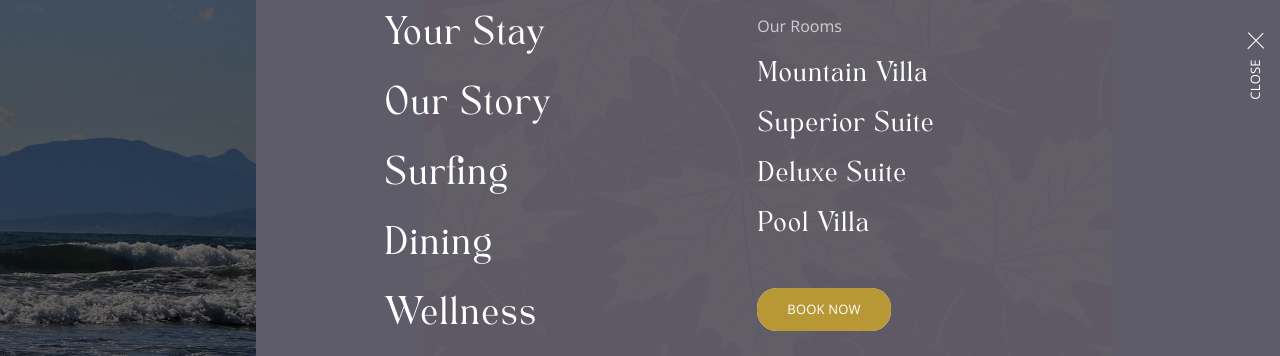
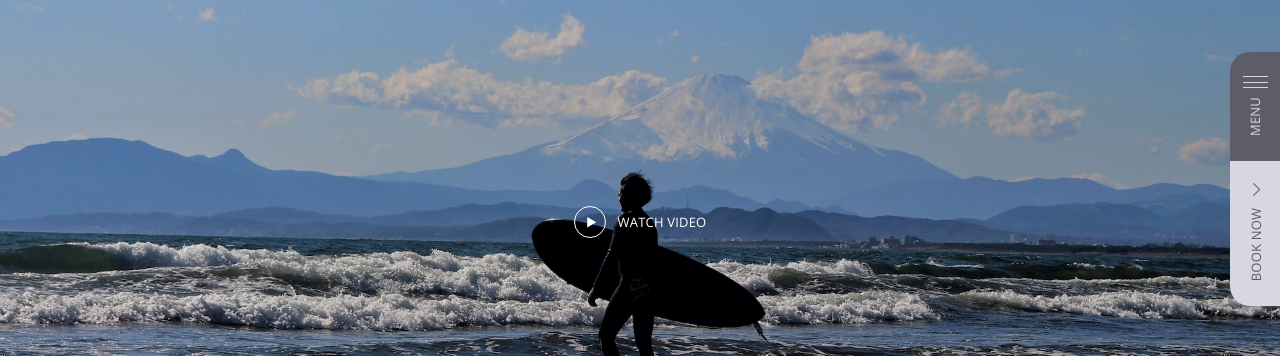
Before and after one commit to JearlDev/asoka, a Gatsby site: page / in a window 1280 px wide. Shown: the part 228-584 px from the top of the page. Built offline with nearby package versions, Linux system fonts and the light colour scheme; Gatsby itself is replaced by a stand-in of ours.

Commit message:
initial fade in and out on click functionality

```diff
--- a/src/components/MenuModal/MenuModal.js
+++ b/src/components/MenuModal/MenuModal.js
@@ -10,6 +10,8 @@ import './MenuModal.css';
 const MenuModal = () => {
   const [sidebarIsShown, setSidebarIsShown] = useState(true);
   const [sidebarIsFixed, setSidebarIsFixed] = useState(false);
+
+  const [menuModalIsShown, setMenuModalIsShown] = useState(false);
 
   const data = {
     patternImageUrl: '/images/bg-pattern-small.webp',
@@ -125,6 +127,56 @@ const MenuModal = () => {
       },
     },
   };
+
+  const menuModalVariants = {
+    hidden: {
+      opacity: 0,
+      transition: {
+        delay: 0.2,
+        duration: 0.4,
+        ease: 'easeOut',
+      },
+    },
+    show: {
+      opacity: 1,
+      transition: {
+        duration: 0.4,
+        ease: 'easeOut',
+      },
+    },
+  };
+
+  const menuModalInnerVariants = {
+    hidden: {
+      opacity: 0,
+      x: '10%',
+      transition: {
+        delay: 1,
+        duration: 0.4,
+        ease: 'easeOut',
+      },
+    },
+    show: {
+      opacity: 1,
+      x: '0%',
+      transition: {
+        delay: 0.2,
+        duration: 0.4,
+        ease: 'easeOut',
+      },
+    },
+  };
+
+  const handleShowMenu = () => {
+    setSidebarIsShown(false);
+    setMenuModalIsShown(true);
+  };
+
+  const handleHideMenu = () => {
+    setMenuModalIsShown(false);
+    setSidebarIsShown(true);
+  };
+
   return (
     <>
       <AnimatePresence>
@@ -138,7 +190,10 @@ const MenuModal = () => {
               sidebarIsFixed ? 'fixed' : 'absolute'
             } top-[35%] -md:top-[40%] right-0 z-[9999] flex flex-col items-end`}
           >
-            <div className="sidebar-btn bg-secondary h-[109px] rounded-tl-[20px] w-[50px] flex flex-col gap-[10px] items-center justify-center hover:cursor-pointer group transition-all duration-300 ease-out hover:w-[60px] hover:rounded-tl-[0px]">
+            <button
+              onClick={() => handleShowMenu()}
+              className="sidebar-btn bg-secondary h-[109px] rounded-tl-[20px] w-[50px] flex flex-col gap-[10px] items-center justify-center hover:cursor-pointer group transition-all duration-300 ease-out hover:w-[60px] hover:rounded-tl-[0px]"
+            >
               <div className="sidebar-btn__menu-icon menu-icon h-[12px] w-[25px] flex flex-col justify-between items-end">
                 <span className="menu-icon__line block h-[1px] w-full bg-tertiary group-hover:w-[15px] transition-all duration-300 ease-out"></span>
                 <span className="menu-icon__line block h-[1px] w-full bg-tertiary group-hover:w-[32px] transition-all duration-300 ease-out"></span>
@@ -149,7 +204,7 @@ const MenuModal = () => {
                   Menu
                 </span>
               </div>
-            </div>
+            </button>
             <div className="sidebar-btn bg-tertiary overflow-hidden h-[145px] w-[50px] rounded-bl-[20px] flex flex-col gap-[13px] items-center justify-center hover:cursor-pointer group transition-all duration-300 ease-out hover:w-[60px] hover:rounded-bl-[0px] hover:bg-primary hover:text-white">
               <div className="sidebar-btn__book-icon book-icon h-[6px] w-[12px] rotate-180 flex flex-col justify-between">
                 <span className="book-icon__line h-[1px] w-[9px] bg-secondary -rotate-45 group-hover:translate-x-[-8px] group-hover:bg-white transition-all duration-300 ease-out"></span>
@@ -166,9 +221,26 @@ const MenuModal = () => {
         )}
       </AnimatePresence>
 
-      <section className="menu-modal fixed top-0 right-0 h-screen w-full z-[99999] bg-black/50 flex justify-end">
-        <div className="menu-modal__inner bg-secondary h-full w-[80%] -lg:w-full relative flex items-center -lg:items-start @lg:overflow-auto">
-          <button className="menu-modal__close fixed top-[30%] -md:top-[35%] right-0 z-[9999] h-[109px] w-[50px] flex flex-col gap-[10px] items-center justify-center hover:cursor-pointer group transition-all duration-300 ease-out">
+      <AnimatePresence>
+        {menuModalIsShown && (
+          <motion.section
+            initial="hidden"
+            animate="show"
+            exit="hidden"
+            variants={menuModalVariants}
+            className="menu-modal fixed top-0 right-0 h-screen w-full z-[99999] bg-black/50 flex justify-end"
+          >
+            <motion.div
+              initial="hidden"
+              animate="show"
+              exit="hidden"
+              variants={menuModalInnerVariants}
+              className="menu-modal__inner bg-secondary h-full w-[80%] -lg:w-full relative flex items-center -lg:items-start @lg:overflow-auto"
+            >
+              <button
+                onClick={() => handleHideMenu()}
+                className="menu-modal__close fixed top-[30%] -md:top-[35%] right-0 z-[9999] h-[109px] w-[50px] flex flex-col gap-[10px] items-center justify-center hover:cursor-pointer group transition-all duration-300 ease-out"
+              >
                 <div className="close-icon">
                   <span className="close-icon__line"></span>
                   <span className="close-icon__line"></span>
@@ -200,7 +272,10 @@ const MenuModal = () => {
                   {data.primaryMenu.length > 0 &&
                     data.primaryMenu.map((item) => {
                       return (
-                    <a href={item.url} className="primary-nav__item nav-item">
+                        <a
+                          href={item.url}
+                          className="primary-nav__item nav-item"
+                        >
                           {item.title}
                         </a>
                       );
@@ -237,8 +312,10 @@ const MenuModal = () => {
                   )}
                 </div>
               </div>
-        </div>
-      </section>
+            </motion.div>
+          </motion.section>
+        )}
+      </AnimatePresence>
     </>
   );
 };
```
Lines whose indentation alone changed are shown as unchanged.
